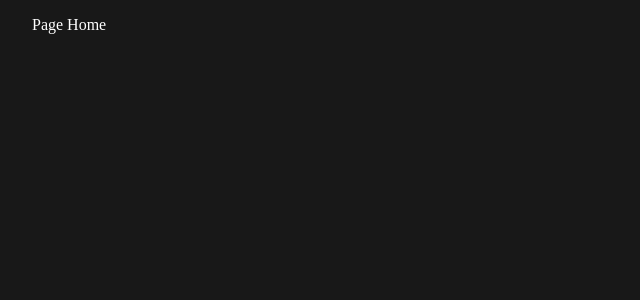
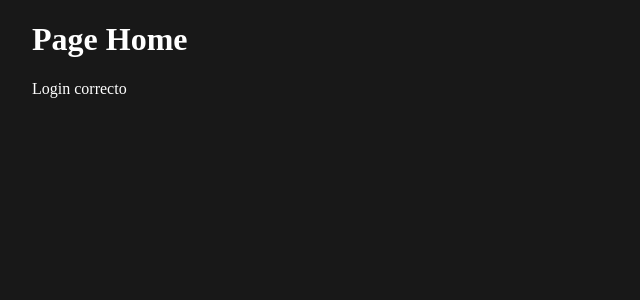
Before and after one commit to FacuGauto/laboIV_angular, an Angular app: page /home in a window 1280 px wide. Shown: the top 300 px of the page, without its empty margins (0-640 px from the left). Built offline with nearby package versions, Linux system fonts and the light colour scheme.

Commit message:
login correcto

```diff
--- a/src/app/home/home.component.html
+++ b/src/app/home/home.component.html
@@ -1 +1,2 @@
-<p>Page Home</p>
+<h1>Page Home</h1>
+<p>Login correcto</p>
```
